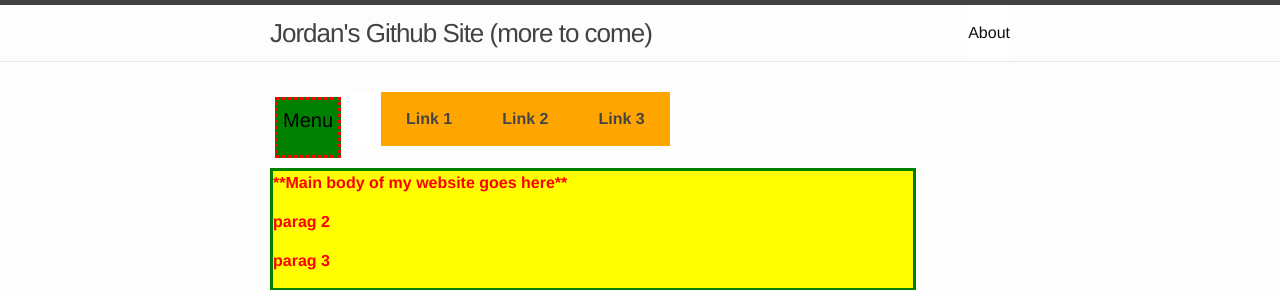
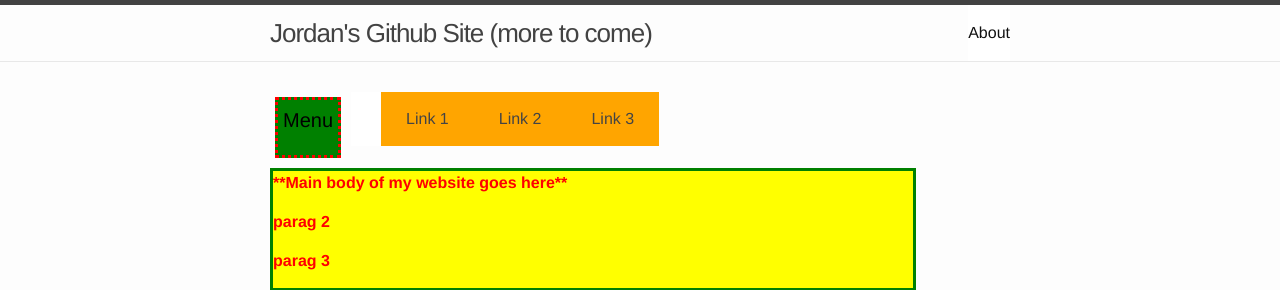
Before and after one commit to Jordanpb/codeacademyTest, a Jekyll site: the page built from index.html, in a window 1280 px wide. Shown: the top 290 px of the page. Built offline with Jekyll 4.4.1, drawn with Linux system fonts in a browser that asks for light colours.

Commit message:
Update _layout.scss

```diff
--- a/_sass/_layout.scss
+++ b/_sass/_layout.scss
@@ -8,7 +8,7 @@
  nav ul li {float:left;display:inline;background-color:orange;font-weight:20;}
  nav ul li:hover {background:#E6E6E6}
  nav ul li a {display:block;padding:15px 25px;color:#444;}
- nav ul li a {;text-decoration: none;font-weight:bold;}
+ nav ul li a:hover {;text-decoration: none;font-weight:bold;}
  nav ul li ul {position:absolute;width:110px;background:#FFF;}
  nav ul li ul li {width:110px;}
  nav ul li ul li a {display:block;padding:15px 10px;color:#444;}
```
